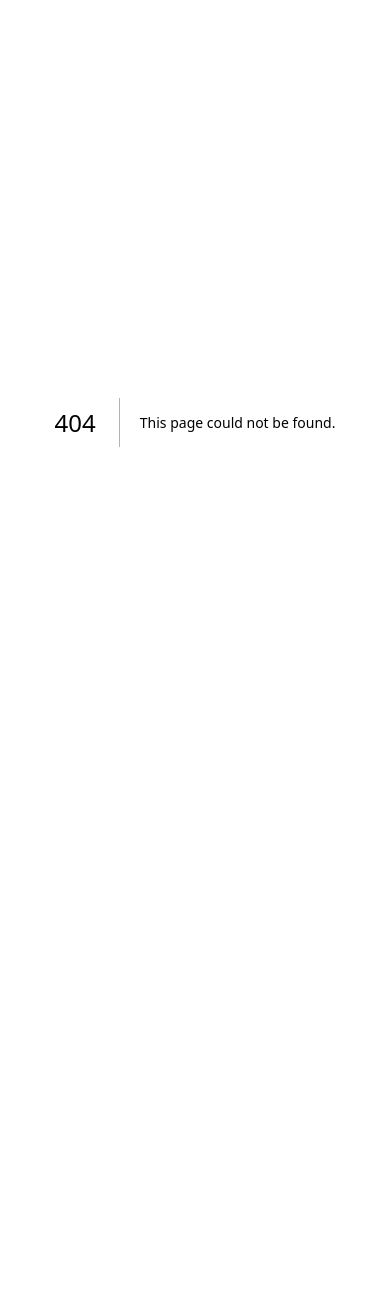
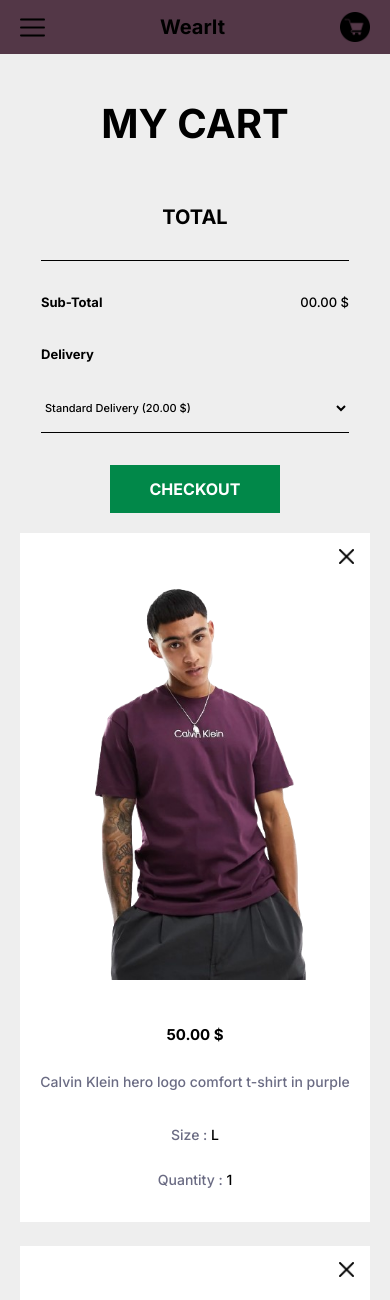
Before and after one commit to Borex5r3/wearit, a Next.js app: page /pages/cart in a window 390 px wide. Before the commit this address had no page. Shown: the top 1300 px of the page. Before the commit the page ends 844 px from the top, so only its background shows below. Built offline with nearby package versions, Linux system fonts and the light colour scheme.

Commit message:
end of cart section mobile version

```diff
--- /dev/null
+++ b/src/app/pages/cart/itemContainer.tsx
@@ -0,0 +1,37 @@
+import Image from "next/image";
+
+export default function ({ item }: { item: any }) {
+  const { title, price, imageSource, imageWidth, imageHeight, size, quantity } =
+    item;
+  return (
+    <div className="relative flex flex-col items-center space-y-[44px] px-[20px] pb-[32px] pt-[8px] bg-white text-center">
+      <button className="absolute top-0 left-0 w-full flex justify-end pr-[16px] pt-[16px]">
+        <Image src="/close.png" width={15} height={15} alt="close icon" />
+      </button>
+      <Image
+        src={imageSource}
+        width={imageWidth}
+        height={imageHeight}
+        alt={imageSource}
+      />
+      <div className="space-y-[32px]">
+        {/* title and price */}
+        <div className="flex flex-col space-y-[24px]">
+          <p className="font-bold antialiased text-[15px]">{price}</p>
+          <p className="font-medium antialiased text-[14px] text-greypayne">
+            {title}
+          </p>
+        </div>
+        {/* size and quantity */}
+        <div className="flex flex-col space-y-[24px]">
+          <p className="text-[14px] font-medium antialiased text-greypayne">
+            Size : <span className="text-black">{size}</span>
+          </p>
+          <p className="text-[14px] font-medium antialiased text-greypayne">
+            Quantity : <span className="text-black">{quantity}</span>
+          </p>
+        </div>
+      </div>
+    </div>
+  );
+}
--- /dev/null
+++ b/src/app/pages/cart/page.tsx
@@ -0,0 +1,92 @@
+import ItemContainer from "./itemContainer";
+
+export default function () {
+  const items = [
+    {
+      title: "Calvin Klein hero logo comfort t-shirt in purple",
+      price: "50.00 $",
+      imageSource: "/partTwoImage1.png",
+      imageWidth: 250,
+      imageHeight: 250,
+      size: "L",
+      quantity: "1",
+      id: 0,
+    },
+    {
+      title: "Calvin Klein hero logo comfort t-shirt in purple",
+      price: "50.00 $",
+      imageSource: "/partTwoImage1.png",
+      imageWidth: 250,
+      imageHeight: 250,
+      size: "L",
+      quantity: "1",
+      id: 1,
+    },
+    {
+      title: "Calvin Klein hero logo comfort t-shirt in purple",
+      price: "50.00 $",
+      imageSource: "/partTwoImage1.png",
+      imageWidth: 250,
+      imageHeight: 250,
+      size: "L",
+      quantity: "1",
+      id: 2,
+    },
+    {
+      title: "Calvin Klein hero logo comfort t-shirt in purple",
+      price: "50.00 $",
+      imageSource: "/partTwoImage1.png",
+      imageWidth: 250,
+      imageHeight: 250,
+      size: "L",
+      quantity: "1",
+      id: 3,
+    },
+  ];
+  return (
+    <div className="flex flex-col bg-[#EEEEEE] px-[20px] py-[40px] text-black items-center space-y-[20px]">
+      <p className=" uppercase text-[40px] font-bold text-center antialiased">
+        my cart
+      </p>
+      {/* intro ad items */}
+      <div className="w-full flex flex-col items-center space-y-[20px]">
+        {/* intro */}
+        <div className="flex flex-col items-center max-w-[308px] w-full space-y-[32px]">
+          <div className="border-b border-black py-[28px] text-center w-full">
+            <p className=" uppercase text-[20px] font-bold antialiased">
+              total
+            </p>
+          </div>
+          <div className="flex justify-between w-full">
+            <p className="capitalize text-[13px] font-bold antialiased">
+              sub-total
+            </p>
+            <p className="text-[13px] font-medium antialiased">00.00 $</p>
+          </div>
+          <div className="w-full flex flex-col space-y-[20px]">
+            <p className="font-bold antialiased text-[13px] ">Delivery</p>
+            <select
+              name="delivery"
+              id="delivery"
+              className="text-[11px] font-medium antialiased py-[16px] bg-inherit border-b border-black outline-none"
+            >
+              <option value="standard delivery">
+                Standard Delivery (20.00 $)
+              </option>
+              <option value="fast delivery">Fast Delivery (40.00 $)</option>
+            </select>
+          </div>
+          <button className=" uppercase text-white bg-[#018849] px-[40px] py-[12px] font-bold antialiased">
+            checkout
+          </button>
+        </div>
+        {/* items */}
+        <div className="flex flex-col space-y-[24px]">
+          {items.map((item) => {
+            return <ItemContainer key={item.id} item={item} />;
+          })}
+        </div>
+      </div>
+    </div>
+  );
+}
```
